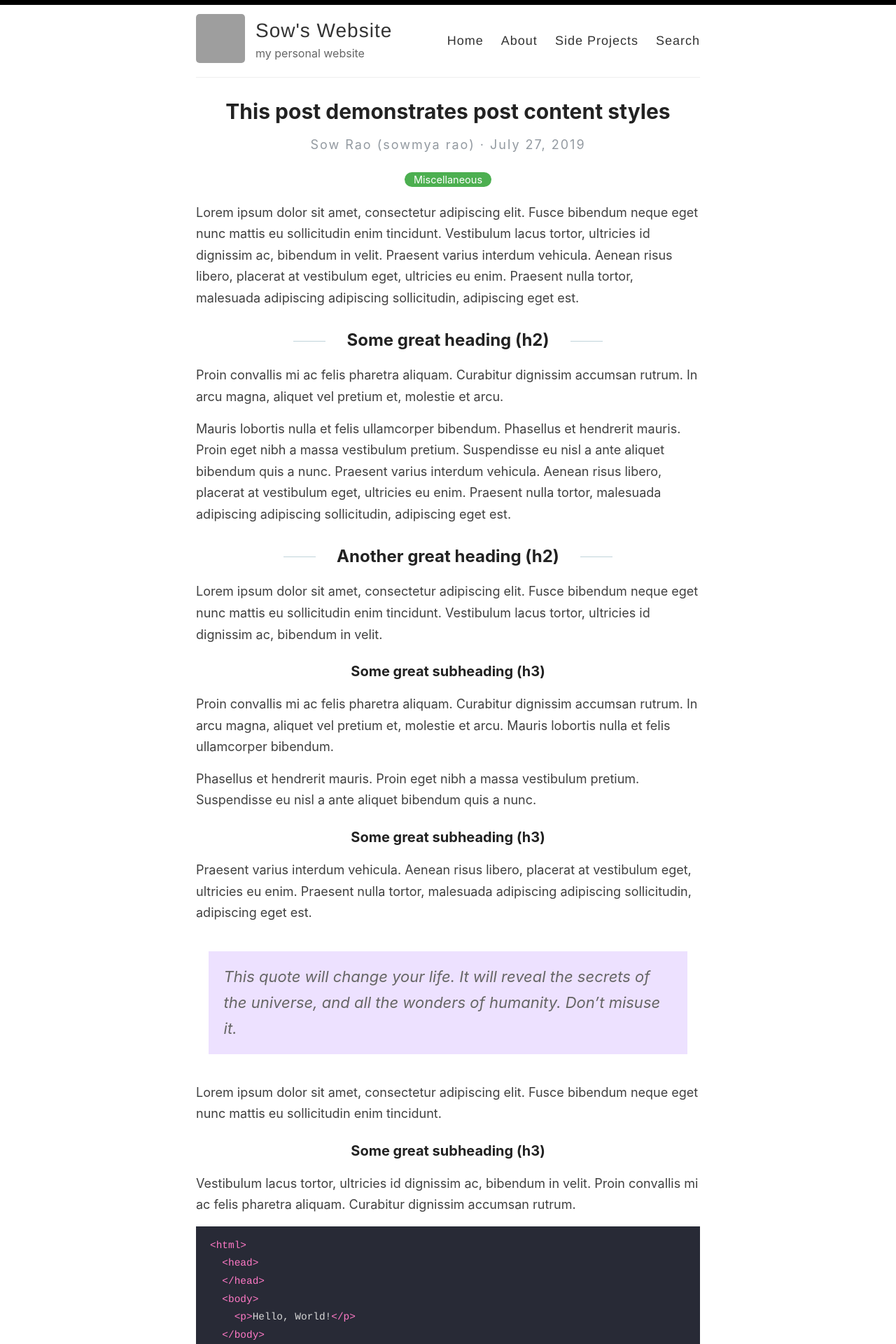
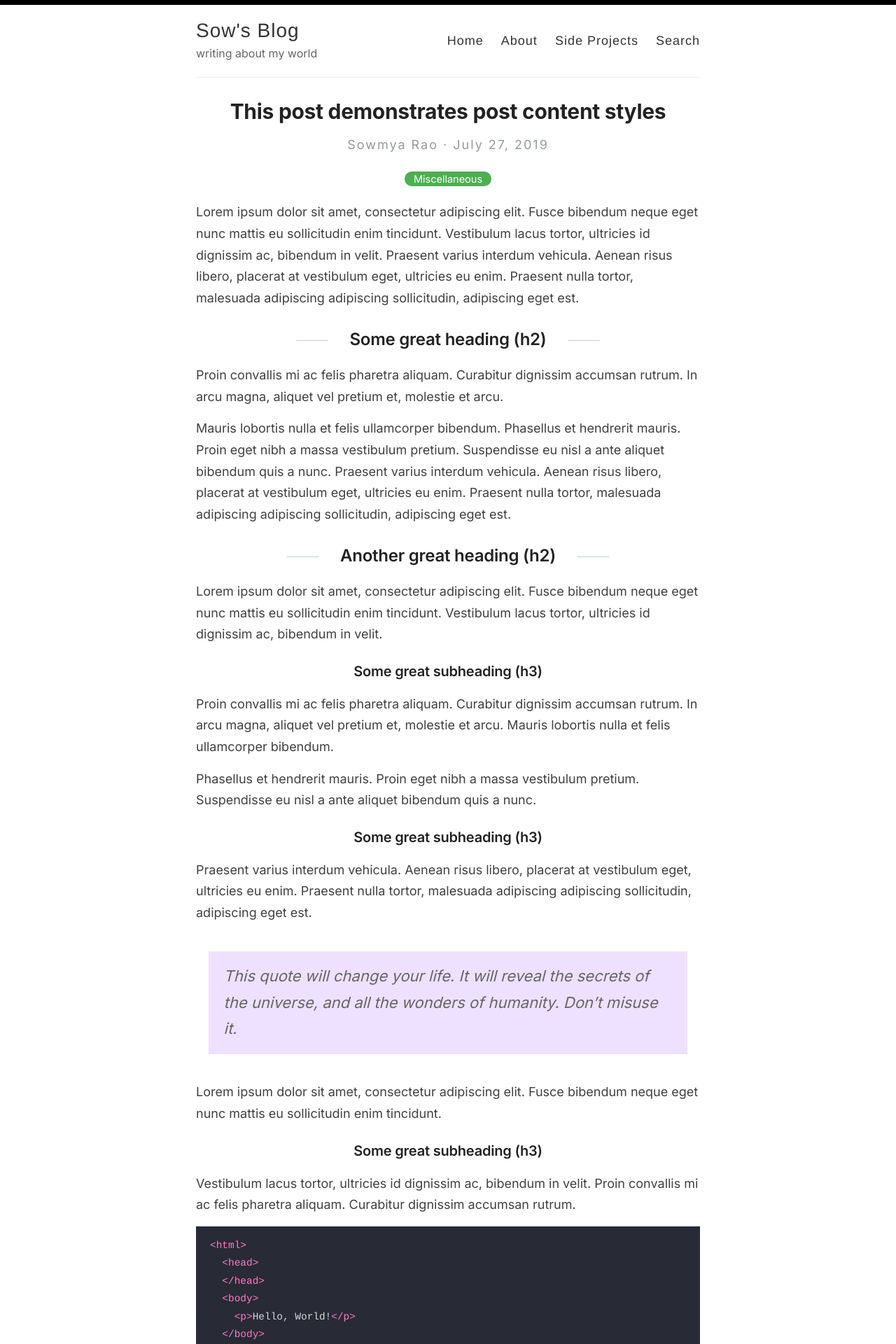
Before and after one commit to sow451/blog, a Jekyll site: the page built from _posts/2019-7-27-this-post-demonstrates-post-content-styles.md, in a window 1280 px wide. Shown: the top 1920 px of the page at 70% size. Built offline with Jekyll 4.4.1, drawn with Linux system fonts in a browser that asks for light colours; some of the changed text lies outside the part shown; grey boxes are pictures that could not be loaded.

```diff
--- a/_config.yml
+++ b/_config.yml
@@ -3,16 +3,16 @@
 #
 
 # Name of your site (displayed in the header)
-name: Sow's Website
+name: Sow's Blog
 
 # Name of the author
-author: Sow Rao (sowmya rao)
+author: Sowmya Rao
 
 # Short bio or description (displayed in the header)
-description: my personal website
+description: writing about my world
 
 # URL of your avatar or profile pic (you could use your GitHub profile pic)
-avatar: /images/profile.png
+# avatar:
 
 #
 # Flags below are optional
--- a/_layouts/default.html
+++ b/_layouts/default.html
@@ -20,7 +20,13 @@
       <div class="wrapper-masthead">
         <div class="container">
           <header class="masthead clearfix">
-            <a href="{{ site.baseurl }}/" class="site-avatar"><img src="{{ site.baseurl }}{{ site.avatar }}" alt="{{ site.title }}" /></a>
+             {% if site.avatar %}
+            <a href="{{ site.baseurl }}/" class="site-avatar">
+            <img src="{{ site.baseurl }}{{ site.avatar }}" alt="{{ site.title }}" />
+            </a>
+            {% endif %}
+<!--
+            <a href="{{ site.baseurl }}/" class="site-avatar"><img src="{{ site.baseurl }}{{ site.avatar }}" alt="{{ site.title }}" /></a> -->
 
             <div class="site-info">
               <h1 class="site-name"><a href="{{ site.baseurl }}/">{{ site.name }}</a></h1>
--- a/_layouts/post.html
+++ b/_layouts/post.html
@@ -31,9 +31,9 @@
     <p><span class="share-box">Share:</span> <a href="http://twitter.com/share?text={{ page.title }}&url={{site.url}}{{page.url}}" target="_blank">Twitter</a>, <a href="https://www.facebook.com/sharer.php?u={{site.url}}{{page.url}}" target="_blank">Facebook</a></p>
   </div>
 
-  <!--<div class="date">
+  <div class="date">
     Written on {{ page.date | date: "%B %e, %Y" }}
-  </div>-->
+  </div>
 
   {% include disqus.html %}
 </article>
--- a/assets/style.scss
+++ b/assets/style.scss
@@ -4,7 +4,6 @@
 //
 // IMPORTS
 //
-
 @import "reset";
 @import "variables";
 // Syntax highlighting @import is at the bottom of this file
@@ -14,6 +13,7 @@
 /**************/
 
 @import url('https://fonts.googleapis.com/css?family=Roboto');
+@import url('https://fonts.googleapis.com/css2?family=Inter:wght@400;600&display=swap');
 
 html {
   font-size: 100%;
@@ -22,7 +22,8 @@
 
 body {
  background: #fff;
-  font-family: -system-ui, -apple-system, BlinkMacSystemFont, "Segoe UI", Roboto, Helvetica, Arial, sans-serif, "Apple Color Emoji", "Segoe UI Emoji", "Segoe UI Symbol";
+ font-family: "Inter", -apple-system, BlinkMacSystemFont, "Segoe UI", Roboto, sans-serif; font-weight: 400; line-height: 1.7; color: #222; line-height: 1.7; font-weight: 400; font-size: 18px; height: 100%;
+  // font-family: -system-ui, -apple-system, BlinkMacSystemFont, "Segoe UI", Roboto, Helvetica, Arial, sans-serif, "Apple Color Emoji", "Segoe UI Emoji", "Segoe UI Symbol";
   color: #404040;
   line-height: 1.7;
   font-weight: 400;
@@ -38,7 +39,8 @@
 }
 
 h1, h2, h3, h4, h5, h6 {
-  font-family: -system-ui, -apple-system, BlinkMacSystemFont, "Segoe UI", Roboto, Helvetica, Arial, sans-serif, "Apple Color Emoji", "Segoe UI Emoji", "Segoe UI Symbol";
+  font-family: "Inter", sans-serif; font-weight: 600; letter-spacing: -0.01em; line-height: 1.7; margin: 1em 0 15px; padding: 0; text-align: center;
+  // font-family: -system-ui, -apple-system, BlinkMacSystemFont, "Segoe UI", Roboto, Helvetica, Arial, sans-serif, "Apple Color Emoji", "Segoe UI Emoji", "Segoe UI Symbol";
   color: $darkerGray;
   font-weight: bold;
 
@@ -214,14 +216,27 @@
   font-weight: bold;
 }
 
+video {
+  display: block;
+  margin: 1.5em auto;
+  border-radius: 8px;
+  box-shadow: 0 2px 8px rgba(0,0,0,0.15);
+  max-width: 100%;
+}
+
 img {
   max-width: 100%;
+  margin: 1em auto;
+  border-radius: 8px;
+  box-shadow: 0 2px 6px rgba(0,0,0,0.1);
 }
 
 p > img {
   text-align: center;
   display: block;
-  margin: 0 auto;
+  margin: 1em auto;
+  border-radius: 8px;
+  box-shadow: 0 2px 6px rgba(0,0,0,0.1);
 }
 
 // Fixes images in popup boxes from Google Translate
```
Also changed, not shown: _posts/2019-12-11-pullquotes.md (deleted, +0 -32 lines), _posts/2025-10-11-Overheard at GFF.md (added, +93 -0 lines), images/categories.png (deleted), images/mobile-demo.png (deleted), images/posts/2025-10-11-Overheard at GFF/overheard_at_1.png (added), images/posts/2025-10-11-Overheard at GFF/overheard_at_2.png (added), images/posts/2025-10-11-Overheard at GFF/overheard_at_3.png (added), images/posts/2025-10-11-Overheard at GFF/overheard_at_4.png (added), images/posts/2025-10-11-Overheard at GFF/overheard_at_5.png (added), images/reverie-demo.png (deleted), images/reverie-text.png (deleted), images/reverie.png (deleted), images/search.png (deleted), 1 other file. Lines whose indentation alone changed are shown as unchanged.
